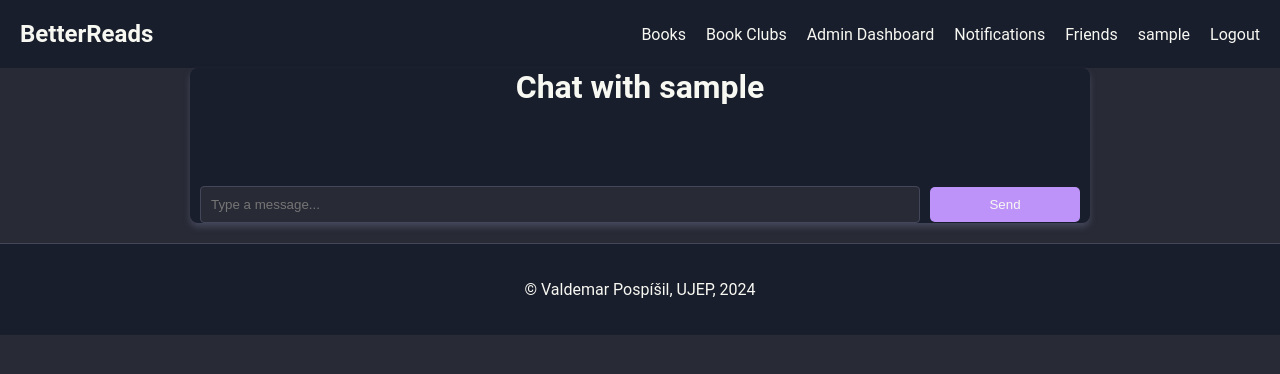
After one commit to ValdemarPospisil/BetterReads, a Flask app: a page that uses code/templates/template.html in a window 1280 px wide. The commit adds this page. Shown: the top 374 px of the page. Run offline with Flask 3, Linux system fonts and the light colour scheme; the visitor is signed in with stand-in values (Sample User, id 1); data that the repository does not hold is empty; some libraries are stand-ins or nearby versions.

Commit message:
Added chat between friends

```diff
--- a/code/app.py
+++ b/code/app.py
@@ -10,6 +10,7 @@ import os
 from functools import wraps
 import json
 from datetime import datetime
+from flask_socketio import SocketIO, join_room, leave_room, send
 
 
 app = Flask(__name__)
@@ -20,6 +21,7 @@ app.config['UPLOAD_FOLDER'] = USER_IMG_FOLDER
 app.config['SECRET_KEY'] = SECRET_KEY
 app.config['SESSION_TYPE'] = 'filesystem'  # You can choose other session types as well
 Session(app)
+socketio = SocketIO(app)
 
 # Configuration
 cloudinary.config(
@@ -496,7 +498,7 @@ def accept_friend_request(nickname):
         """, sender_nickname=nickname, receiver_nickname=receiver_nickname)
 
     flash(f'Friend request from {nickname} accepted.', 'success')
-    return redirect(url_for('profile', nickname=receiver_nickname))
+    return redirect(url_for('notifications'))
 
 @app.route('/friends')
 def friends():
@@ -594,13 +596,14 @@ def book_club(club_name):
     members = []
     is_member = False
     is_owner = False
+    owner_nickname = None
     with driver.session() as db_session:
         result = db_session.run("""
             MATCH (club:BookClub {name: $club_name})
             OPTIONAL MATCH (club)<-[:MEMBER_OF]-(u:User)
             RETURN club.name AS name, club.short_description AS short_description, club.long_description AS long_description,
                    club.image_url AS image_url, club.large_image_url AS large_image_url, club.is_private AS is_private,
-                   collect({nickname: u.nickname, full_name: u.full_name, profile_picture: u.profile_picture}) AS members
+                   club.owner AS owner, collect({nickname: u.nickname, full_name: u.full_name, profile_picture: u.profile_picture}) AS members
         """, club_name=club_name)
         record = result.single()
         if record:
@@ -613,22 +616,13 @@ def book_club(club_name):
                 "is_private": record["is_private"],
                 "members": record["members"]
             }
+            owner_nickname = record["owner"]
             if 'nickname' in session:
-                user_nickname = session['nickname']
-                is_member_result = db_session.run("""
-                    MATCH (u:User {nickname: $user_nickname})-[:MEMBER_OF]->(club:BookClub {name: $club_name})
-                    RETURN u
-                """, user_nickname=user_nickname, club_name=club_name)
-                is_member = is_member_result.single() is not None
-
-                is_owner_result = db_session.run("""
-                    MATCH (u:User {nickname: $user_nickname})-[:OWNER_OF]->(club:BookClub {name: $club_name})
-                    RETURN u
-                """, user_nickname=user_nickname, club_name=club_name)
-                is_owner = is_owner_result.single() is not None
+                is_member = any(member['nickname'] == session['nickname'] for member in club_data['members'])
+                is_owner = session['nickname'] == owner_nickname
         else:
             abort(404)
-    return render_template('book_club.html', club=club_data, is_member=is_member, is_owner=is_owner)
+    return render_template('book_club.html', club=club_data, is_member=is_member, is_owner=is_owner, owner_nickname=owner_nickname)
 
 @app.route('/join_club/<club_name>', methods=['POST'])
 def join_club(club_name):
@@ -680,12 +674,26 @@ def join_club(club_name):
 
     return redirect(url_for('book_club', club_name=club_name))
 
+@app.route('/leave_club/<club_name>', methods=['POST'])
+def leave_club(club_name):
+    if 'nickname' not in session:
+        return redirect(url_for('login'))
+
+    user_nickname = session['nickname']
+
+    with driver.session() as db_session:
+        db_session.run("""
+            MATCH (u:User {nickname: $user_nickname})-[r:MEMBER_OF]->(club:BookClub {name: $club_name})
+            DELETE r
+        """, user_nickname=user_nickname, club_name=club_name)
+
+    flash('You have left the club.', 'success')
+    return redirect(url_for('book_club', club_name=club_name))
+
 @app.route('/accept_join_request/<nickname>', methods=['POST'])
 def accept_join_request(nickname):
     if 'nickname' not in session:
         return redirect(url_for('login'))
-
-    receiver_nickname = session['nickname']
 
     with driver.session() as db_session:
         # Find the club the user requested to join
@@ -709,12 +717,12 @@ def accept_join_request(nickname):
 
         # Delete the notification
         db_session.run("""
-            MATCH (club:BookClub {name: $club_name})-[n:HAS_NOTIFICATION]->(notification:Notification {type: 'join_request', sender: $sender_nickname})
+            MATCH (receiver)-[n:HAS_NOTIFICATION]->(notification:Notification {type: 'join_request', sender: $sender_nickname})
             DELETE n, notification
         """, club_name=club_name, sender_nickname=nickname)
 
     flash(f'Join request from {nickname} accepted.', 'success')
-    return redirect(url_for('book_club', club_name=club_name))
+    return redirect(url_for('notifications'))
 
 @app.route('/edit_club/<club_name>', methods=['GET', 'POST'])
 def edit_club(club_name):
@@ -798,5 +806,61 @@ def kick_member(club_name, member_nickname):
     flash(f'{member_nickname} has been kicked out of the club.', 'success')
     return redirect(url_for('book_club', club_name=club_name))
 
+@app.route('/chat/<friend_nickname>')
+def private_chat(friend_nickname):
+    if 'nickname' not in session:
+        return redirect(url_for('login'))
+    return render_template('private_chat.html', friend_nickname=friend_nickname)
+
+# Event handler for joining a private chat room
+@socketio.on('join_private')
+def on_join_private(data):
+    room = f'{session["nickname"]}_{data["friend_nickname"]}'
+    join_room(room)
+    send(f'{session["nickname"]} has joined the room.', to=room)
+
+# Event handler for leaving a private chat room
+@socketio.on('leave_private')
+def on_leave_private(data):
+    room = f'{session["nickname"]}_{data["friend_nickname"]}'
+    leave_room(room)
+    send(f'{session["nickname"]} has left the room.', to=room)
+
+# Event handler for handling private messages
+@socketio.on('private_message')
+def handle_private_message(data):
+    room = f'{session["nickname"]}_{data["friend_nickname"]}'
+    message = data['message']
+    timestamp = datetime.now().isoformat()
+    with driver.session() as db_session:
+        db_session.run("""
+            MATCH (u1:User {nickname: $nickname1}), (u2:User {nickname: $nickname2})
+            CREATE (m:Message {content: $message, timestamp: $timestamp})
+            CREATE (u1)-[:SENT]->(m)
+            CREATE (m)-[:TO]->(u2)
+        """, nickname1=session['nickname'], nickname2=data['friend_nickname'], message=message, timestamp=timestamp)
+    send({'nickname': session['nickname'], 'message': message, 'timestamp': timestamp}, to=room)
+
+@app.route('/chat_history/<friend_nickname>')
+def chat_history(friend_nickname):
+    if 'nickname' not in session:
+        return redirect(url_for('login'))
+
+    user_nickname = session['nickname']
+    messages = []
+
+    with driver.session() as db_session:
+        result = db_session.run("""
+            MATCH (u1:User {nickname: $user_nickname})-[:SENT]->(m:Message)-[:TO]->(u2:User {nickname: $friend_nickname})
+            RETURN u1.nickname AS nickname, m.content AS message, m.timestamp AS timestamp
+            UNION ALL
+            MATCH (u2:User {nickname: $friend_nickname})-[:SENT]->(m:Message)-[:TO]->(u1:User {nickname: $user_nickname})
+            RETURN u2.nickname AS nickname, m.content AS message, m.timestamp AS timestamp
+            ORDER BY timestamp
+        """, user_nickname=user_nickname, friend_nickname=friend_nickname)
+        messages = [{"nickname": record["nickname"], "message": record["message"], "timestamp": record["timestamp"]} for record in result]
+
+    return {"messages": messages}
+
 if __name__ == '__main__':
     app.run(host='0.0.0.0', port=5000, debug=True)
--- a/code/static/css/styles.css
+++ b/code/static/css/styles.css
@@ -587,7 +587,68 @@ body {
     background-color: var(--orange);
 }
 
+/* Chat Styles */
+/* Chat Styles */
+.chat-page {
+    max-width: 900px;
+    margin: 0 auto;
+    background-color: var(--primary);
+}
 
+.chat-container {
+    background-color: var(--primary);
+    padding: 20px;
+    border-radius: 8px;
+    overflow-y: auto;
+    margin-bottom: 20px;
+}
+
+.message {
+    padding: 10px;
+    border-bottom: 1px solid var(--border);
+    color: var(--foreground);
+}
+
+.chat-input-container {
+    display: flex;
+    align-items: center;
+    margin-bottom: 20px; /* Add margin to the bottom */
+    padding: 0 10px; /* Add padding to the sides */
+}
+
+.chat-input {
+    flex: 1;
+    padding: 10px;
+    border: 1px solid var(--border);
+    border-radius: 4px;
+    background-color: var(--background);
+    color: var(--foreground);
+    margin-right: 10px;
+}
+
+.btn-primary {
+    background-color: var(--purple);
+    color: var(--foreground);
+    border: none;
+    padding: 10px 20px;
+    border-radius: 5px;
+    cursor: pointer;
+    transition: background-color 0.3s ease;
+}
+
+.btn-primary:hover {
+    background-color: var(--pink);
+}
+
+.friend-card a {
+    text-decoration: none;
+    color: inherit;
+}
+
+.friend-card a:hover {
+    text-decoration: none;
+    color: inherit;
+}
 
 /* Footer Styles */
 footer {
--- a/code/templates/friends.html
+++ b/code/templates/friends.html
@@ -5,7 +5,8 @@
     <h1>Friends</h1>
     <div class="friend-list">
         {% for friend in friends %}
-        <a href="{{ url_for('profile', nickname=friend.nickname) }}" class="friend-card">
+        <div class="friend-card">
+            <a href="{{ url_for('profile', nickname=friend.nickname) }}" class="friend-link">
                 <div class="friend-picture">
                     {% if friend.profile_picture %}
                     <img src="{{ friend.profile_picture }}" alt="{{ friend.nickname }}">
@@ -18,6 +19,8 @@
                     <p>{{ friend.full_name }}</p>
                 </div>
             </a>
+            <a href="{{ url_for('private_chat', friend_nickname=friend.nickname) }}" class="btn btn-primary" style="margin-top: 10px;">Chat</a>
+        </div>
         {% endfor %}
     </div>
 </div>
--- /dev/null
+++ b/code/templates/private_chat.html
@@ -0,0 +1,64 @@
+{% extends "template.html" %}
+{% block subtitle %}Chat with {{ friend_nickname }}{% endblock %}
+{% block main %}
+<div class="container chat-page">
+    <h1 style="margin-bottom: 20px;">Chat with {{ friend_nickname }}</h1>
+    <div id="chat" class="chat-container"></div>
+    <div class="chat-input-container">
+        <input type="text" id="message" placeholder="Type a message..." class="chat-input">
+        <button id="send" class="btn btn-primary">Send</button>
+    </div>
+</div>
+{% endblock %}
+{% block head %}
+<script src="https://cdnjs.cloudflare.com/ajax/libs/socket.io/4.0.1/socket.io.js"></script>
+<script>
+    document.addEventListener('DOMContentLoaded', (event) => {
+        var socket = io();
+        var room = '{{ session["nickname"] }}_{{ friend_nickname }}';
+
+        socket.emit('join_private', { friend_nickname: '{{ friend_nickname }}' });
+
+        socket.on('message', function(data) {
+            if (data.nickname && data.message) {
+                var chat = document.getElementById('chat');
+                var message = document.createElement('div');
+                message.className = 'message';
+                message.textContent = data.nickname + ': ' + data.message;
+                chat.appendChild(message);
+            }
+        });
+
+        document.getElementById('send').onclick = function() {
+            sendMessage();
+        };
+
+        document.getElementById('message').onkeypress = function(event) {
+            if (event.key === 'Enter') {
+                sendMessage();
+            }
+        };
+
+        function sendMessage() {
+            var message = document.getElementById('message').value;
+            if (message.trim() !== '') {
+                socket.emit('private_message', { friend_nickname: '{{ friend_nickname }}', message: message });
+                document.getElementById('message').value = '';
+            }
+        }
+
+        // Load chat history
+        fetch(`/chat_history/{{ friend_nickname }}`)
+            .then(response => response.json())
+            .then(data => {
+                var chat = document.getElementById('chat');
+                data.messages.forEach(msg => {
+                    var message = document.createElement('div');
+                    message.className = 'message';
+                    message.textContent = msg.nickname + ': ' + msg.message;
+                    chat.appendChild(message);
+                });
+            });
+    });
+</script>
+{% endblock %}
--- a/code/templates/template.html
+++ b/code/templates/template.html
@@ -13,16 +13,12 @@
             <a class="logo" href="{{ url_for('index') }}">BetterReads</a>
             <nav class="nav">
                 <ul class="nav-list">
-                    <li class="nav-item"><a class="nav-link" href="{{ url_for('create_book') }}">Add Book</a></li>
                     <li class="nav-item"><a class="nav-link" href="{{ url_for('list_books') }}">Books</a></li>
                     <li class="nav-item"><a class="nav-link" href="{{ url_for('list_clubs') }}">Book Clubs</a></li>
                     {% if 'nickname' in session %}
                         {% if session['role'] == 'admin' %}
                             <li class="nav-item"><a class="nav-link" href="{{ url_for('admin_dashboard') }}">Admin Dashboard</a></li>
-                            <li class="nav-item"><a class="nav-link" href="{{ url_for('manage_users') }}">Manage Users</a></li>
-                            <li class="nav-item"><a class="nav-link" href="{{ url_for('manage_books') }}">Manage Books</a></li>
                         {% endif %}
-                        <li class="nav-item"><a class="nav-link" href="{{ url_for('create_club') }}">Create Book Club</a></li>
                         <li class="nav-item"><a class="nav-link" href="{{ url_for('notifications') }}">Notifications</a></li>
                         <li class="nav-item"><a class="nav-link" href="{{ url_for('friends') }}">Friends</a></li>
                         <li class="nav-item"><a class="nav-link" href="{{ url_for('profile', nickname=session['nickname']) }}">{{ session['nickname'] }}</a></li>
--- a/requirements.txt
+++ b/requirements.txt
@@ -14,3 +14,4 @@ cloudinary==1.41.0
 email_validator==1.1.1
 flask_session==0.8.0
 requests==2.26.0
+flask-socketio==5.3.2
```
Also changed, not shown: code/templates/book_club.html (+7 -0 lines), 4 other files. Lines whose indentation alone changed are shown as unchanged.
